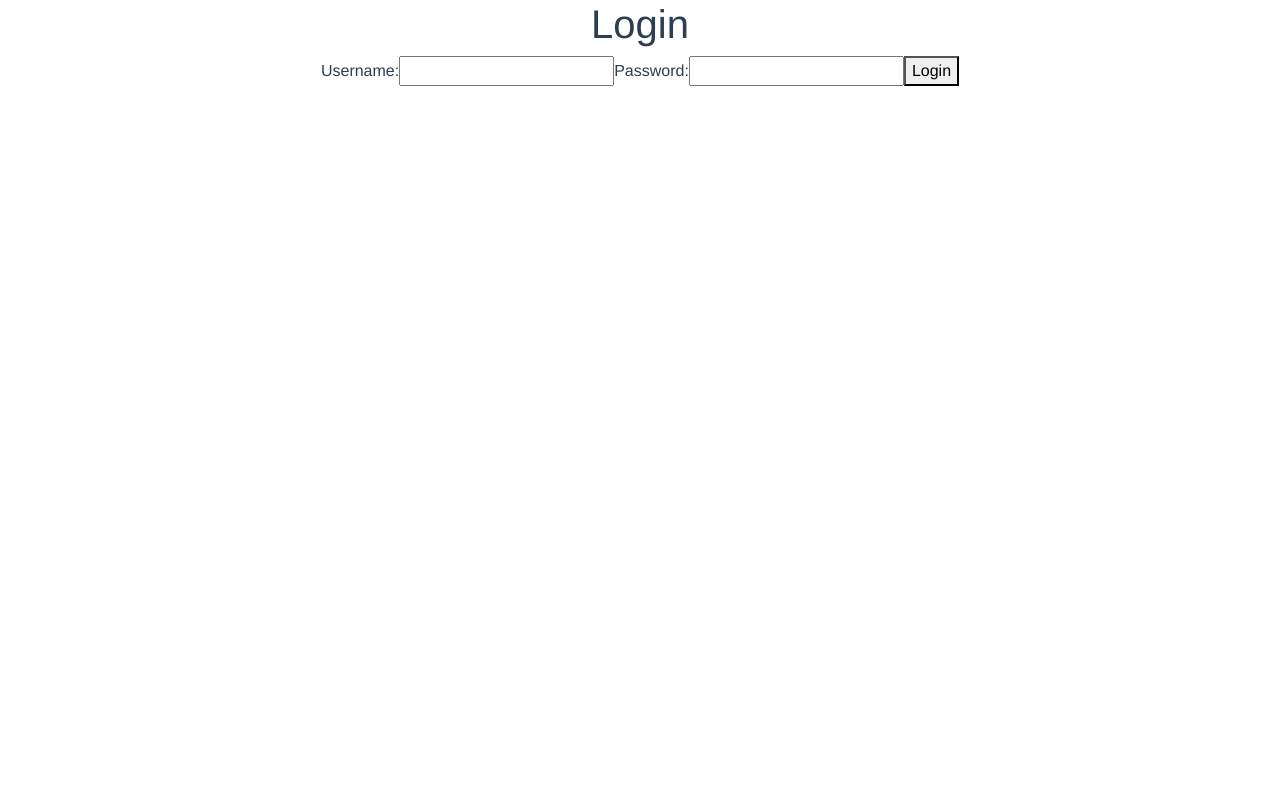
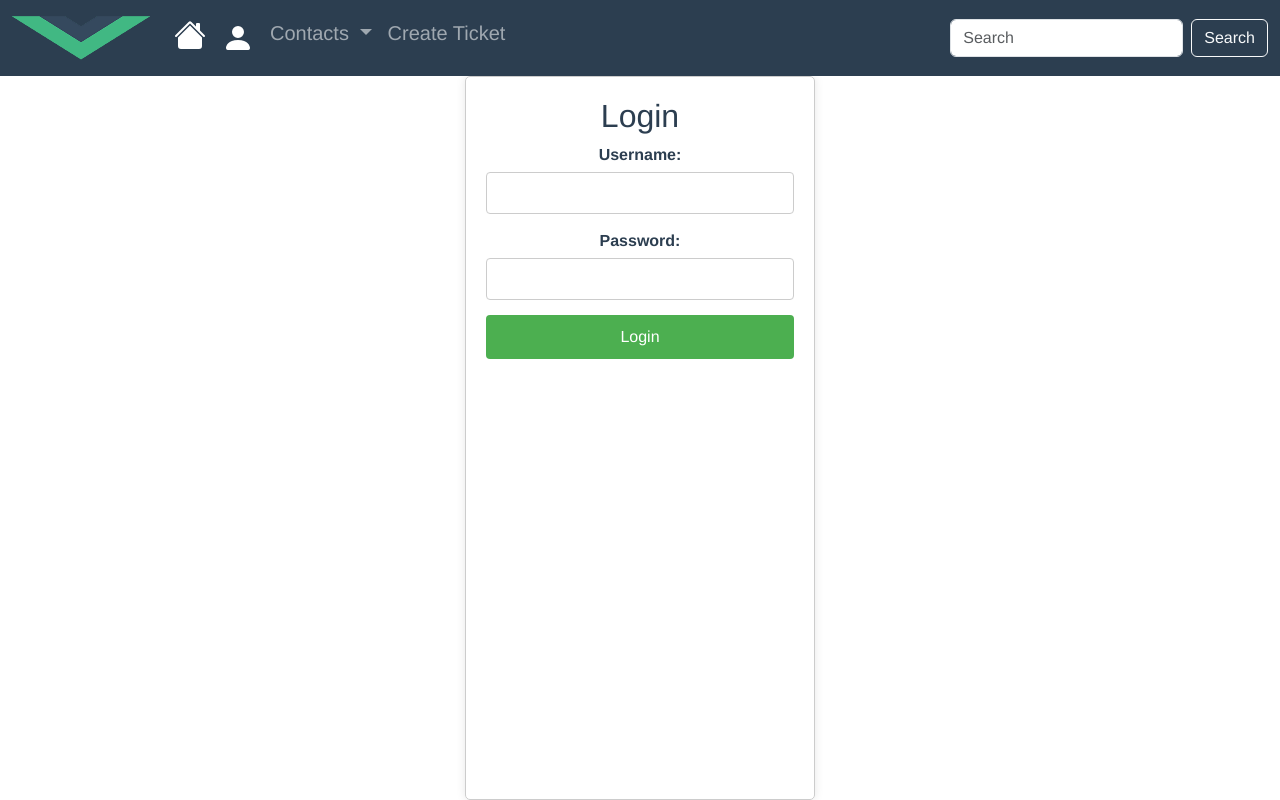
Before and after one commit to KanberZeren/Ticketapp-Frontend, a Vue app: page /Login in a window 1280 px wide. Built offline with nearby package versions, Linux system fonts and the light colour scheme.

Commit message:
Login Page-Funktionalitäten und Design Anpassungen

```diff
--- a/src/App.vue
+++ b/src/App.vue
@@ -1,17 +1,18 @@
 <template>
   <div id="app">
+    <NavBar></NavBar>
     <router-view class="main-content"></router-view>
     <!--<FooterBar></FooterBar>-->
   </div>
 </template>
 
 <script>
-// import NavBar from '@/components/NavBar.vue'
+import NavBar from '@/components/NavBar.vue'
 // import FooterBar from '@/components/FooterBar.vue'
 
 export default {
-  name: 'App'
-  // components: { NavBar } // FooterBar
+  name: 'App',
+  components: { NavBar } // FooterBar
 }
 </script>
 
--- a/src/components/LoginPage.vue
+++ b/src/components/LoginPage.vue
@@ -1,51 +1,89 @@
 <template>
-  <div class="login-page">
-    <h1>Login</h1>
-    <form @submit.prevent="login">
-      <label for="benutzername">Username:</label>
-      <input id="benutzername" v-model="benutzername" type="text" required />
-
-      <label for="passwort">Password:</label>
-      <input id="passwort" v-model="passwort" type="password" required />
-
-      <div v-if="error" class="error-message">{{ error }}</div>
-
-      <button type="submit">Login</button>
+  <div class="login-container">
+    <h2>Login</h2>
+    <form @submit.prevent="login" class="login-form">
+      <div class="form-group">
+        <label for="username">Username:</label>
+        <input type="text" v-model="username" required />
+      </div>
+      <div class="form-group">
+        <label for="password">Password:</label>
+        <input type="password" v-model="password" required />
+      </div>
+      <button type="submit" class="login-button">Login</button>
     </form>
   </div>
 </template>
 
-<script setup>
-import { ref } from 'vue'
+<script>
 import axios from 'axios'
-import { useRouter } from 'vue-router'
-const benutzername = ref('')
-const passwort = ref('')
-const error = ref('')
-const router = useRouter()
-const login = async () => {
-  try {
-    const response = await axios.post('http://localhost:8080/login', {
-      benutzername: benutzername.value,
-      passwort: passwort.value
-    })
-    console.log('Backend Response:', response.data)
-    if (response.data === 'Login successful') {
-      await router.push('/')
-    } else {
-      error.value = 'Invalid username or password'
+export default {
+  data () {
+    return {
+      username: '',
+      password: ''
     }
-  } catch (error) {
-    console.error('Error during login:', error)
-    error.value = 'An error occurred during login'
+  },
+  methods: {
+    login () {
+      const credentials = {
+        benutzername: this.username,
+        passwort: this.password
+      }
+      axios.post('http://localhost:8080/login', credentials)
+        .then(response => {
+          if (response.status === 200 && response.data === 'Login successful') {
+            this.$router.push({ name: 'home' })
+          } else {
+            alert('Invalid username or password')
+          }
+        })
+        .catch(error => {
+          console.error('Error during login:', error)
+          alert('Invalid username or password')
+        })
+    }
   }
 }
 </script>
 
 <style scoped>
-/* Add your styling here if needed */
-.error-message {
-  color: red;
-  margin-top: 10px;
+.login-container {
+  max-width: 400px;
+  margin: auto;
+  padding: 20px;
+  border: 1px solid #ccc;
+  border-radius: 5px;
+  box-shadow: 0 0 10px rgba(0, 0, 0, 0.1);
+}
+.login-form {
+  display: flex;
+  flex-direction: column;
+}
+.form-group {
+  margin-bottom: 15px;
+}
+label {
+  font-weight: bold;
+}
+input {
+  padding: 8px;
+  width: 100%;
+  box-sizing: border-box;
+  border: 1px solid #ccc;
+  border-radius: 4px;
+  margin-top: 5px;
+}
+button {
+  padding: 10px;
+  background-color: #4caf50;
+  color: white;
+  border: none;
+  border-radius: 4px;
+  cursor: pointer;
+  font-size: 16px;
+}
+button:hover {
+  background-color: #45a049;
 }
 </style>
--- a/src/components/NavBar.vue
+++ b/src/components/NavBar.vue
@@ -3,44 +3,73 @@ export default {
   name: 'NavBar'
 }
 </script>
-
 <template>
-  <nav class="navbar navbar-expand-lg navbar-dark bg-dark">
+  <nav class="navbar navbar-expand-lg navbar-dark bg">
     <div class="container-fluid">
-      <router-link class="navbar-brand" to="/">TicketApp</router-link>
+      <router-link class="navbar-brand" to="/">
+        <img src="@/assets/logo.png" alt="Tiqetta" class="logo" to="/">
+      </router-link>
       <button class="navbar-toggler" type="button" data-bs-toggle="collapse" data-bs-target="#navbarScroll" aria-controls="navbarScroll" aria-expanded="false" aria-label="Toggle navigation">
         <span class="navbar-toggler-icon"></span>
       </button>
       <div class="collapse navbar-collapse" id="navbarScroll">
         <ul class="navbar-nav me-auto my-2 my-lg-0 navbar-nav-scroll" style="a--bs-scroll-height: 100px;">
           <li class="nav-item">
-            <router-link class="nav-link active" aria-current="page" to="/">Home</router-link>          </li>
-          <li class="nav-item">
-            <router-link class="nav-link" to="/NewTicket">Create Ticket</router-link>
+            <router-link class="nav-link active" aria-current="page" to="/">
+              <svg xmlns="http://www.w3.org/2000/svg" width="32" height="32" fill="currentColor" class="bi bi-house-fill" viewBox="0 0 16 16">
+                <path d="M8.707 1.5a1 1 0 0 0-1.414 0L.646 8.146a.5.5 0 0 0 .708.708L8 2.207l6.646 6.647a.5.5 0 0 0 .708-.708L13 5.793V2.5a.5.5 0 0 0-.5-.5h-1a.5.5 0 0 0-.5.5v1.293z"/>
+                <path d="m8 3.293 6 6V13.5a1.5 1.5 0 0 1-1.5 1.5h-9A1.5 1.5 0 0 1 2 13.5V9.293z"/>
+              </svg>
+            </router-link>
           </li>
-          <li class="nav-item">
-            <router-link class="nav-link" to="/Notification">Notification</router-link>
+          <li class="nav-link">
+            <router-link class="avatar navbar-link active" ria-current="page" to="/login">
+              <svg xmlns="http://www.w3.org/2000/svg" width="32" height="40" fill="currentColor" class="bi bi-person-fill" viewBox="0 0 16 16">
+                <path d="M3 14s-1 0-1-1 1-4 6-4 6 3 6 4-1 1-1 1zm5-6a3 3 0 1 0 0-6 3 3 0 0 0 0 6"/>
+              </svg>
+            </router-link>
           </li>
           <li class="nav-item dropdown">
             <a class="nav-link dropdown-toggle" href="#" id="navbarScrollingDropdown" role="button" data-bs-toggle="dropdown" aria-expanded="false">
               Contacts
             </a>
             <ul class="dropdown-menu" aria-labelledby="navbarScrollingDropdown">
-              <li><router-link class="dropdown-item" to="/ItServiceSupport">IT-Service-Support</router-link></li>
-              <li><router-link class="dropdown-item" to="/BackendSupport">Backend-Support</router-link></li>
+              <li><router-link class="dropdown dropdown-item" to="/ItServiceSupport">IT-Service-Support</router-link></li>
+              <li><router-link class="dropdown dropdown-item" to="/BackendSupport">Backend-Support</router-link></li>
               <li><hr class="dropdown-divider"></li>
-              <li><router-link class="dropdown-item" to="/ServiceCenter">Service-Center</router-link></li>
+              <li><router-link class="dropdown dropdown-item" to="/ServiceCenter">Service-Center</router-link></li>
             </ul>
           </li>
+          <router-link class="nav-link" :class="{ active: $route.path === '/NewTicket' }" to="/NewTicket">
+            Create Ticket
+          </router-link>
         </ul>
         <form class="d-flex">
-          <input class="form-control me-2" type="search" placeholder="Search" aria-label="Search" id="search-input">
-          <button class="btn btn-outline-success" type="submit">Search</button>
+          <input class="form-control me-2" type="search" placeholder="Search" aria-label="Search">
+          <button class="btn btn-outline-light" type="submit">Search</button>
         </form>
       </div>
     </div>
   </nav>
 </template>
-
 <style scoped>
+.logo{
+  width: 138px;
+  height: 50px;
+}
+.nav-link{
+  font-size: 20px;
+}
+.bg{
+  background-color: #2c3e50;
+}
+.dropdown{
+  color: #2382d6;
+}
+.nav-link.active {
+  color: #2382d6;
+}
+.avatar{
+  color: white;
+}
 </style>
--- a/src/views/HomeView.vue
+++ b/src/views/HomeView.vue
@@ -1,7 +1,6 @@
 <template>
   <div id="app">
     <div class="home">
-      <NavBar/>
       <router-view></router-view>
       <HomePage msg="Welcome to our Ticketsystem!"/>
       <TicketListe/>
@@ -14,12 +13,11 @@
 import HomePage from '@/components/HomePage.vue'
 // import axios from 'axios'
 import TicketListe from '@/components/TicketListe.vue'
-import NavBar from '@/components/NavBar.vue'
+// import NavBar from '@/components/NavBar.vue'
 
 export default {
   name: 'HomeView',
   components: {
-    NavBar,
     HomePage,
     TicketListe
   },
```
